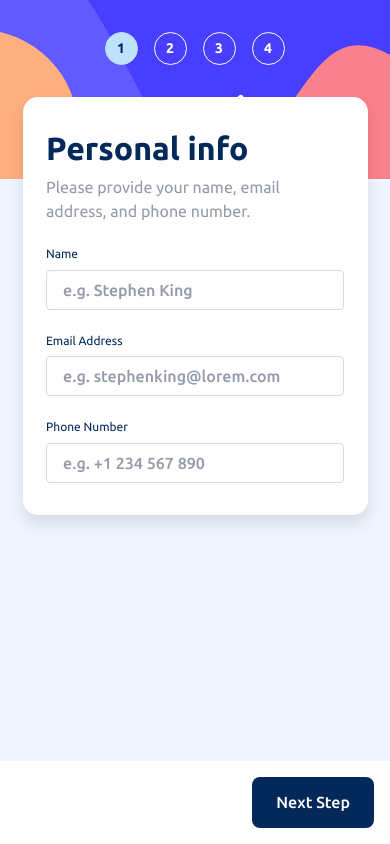
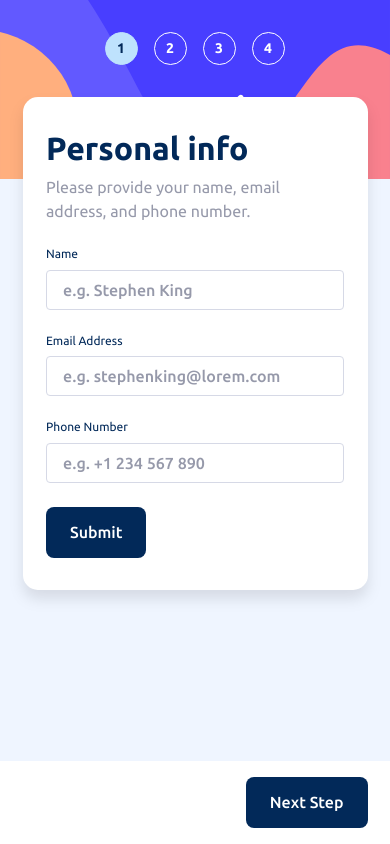
Before and after one commit to nikosetiawanp/multi-step-form, a React (Vite) app: page / in a window 390 px wide. Built offline with nearby package versions, Linux system fonts and the light colour scheme.

Commit message:
add select plan functionality

```diff
--- a/index.html
+++ b/index.html
@@ -6,7 +6,7 @@
     <meta name="viewport" content="width=device-width, initial-scale=1.0" />
     <title>Vite + React + TS</title>
   </head>
-  <body class="bg-blue-100 flex justify-center items-start md:items-center w-screen h-screen relative px-6">
+  <body class="bg-blue-100 flex justify-center items-start md:items-center w-screen h-screen relative px-2 md:px-6">
     <img class="w-screen md:hidden absolute -z-50" src="./src/assets/images/bg-sidebar-mobile.svg" alt="bg-sidebar-mobile">
     <div id="root"></div>
     <script type="module" src="/src/main.tsx"></script>
--- a/src/App.tsx
+++ b/src/App.tsx
@@ -1,13 +1,19 @@
+import "./App.css";
 import { useState } from "react";
-import "./App.css";
+import { useForm, type SubmitHandler } from "react-hook-form";
+
 import StepIndicator from "./components/StepIndicator";
 import ProgressSidebar from "./components/ProgressSidebar";
+import Navigation from "./components/Navigation";
+
+import PersonalInfoForm from "./components/PersonalInfoForm";
 import SelectPlan from "./components/SelectPlan";
-import Navigation from "./components/Navigation";
 import SelectAddons from "./components/SelectAddons";
-import PersonalInfoForm from "./components/PersonalInfoForm";
-import { useForm, type SubmitHandler } from "react-hook-form";
+import ThankYou from "./components/Thankyou";
+
 import type { PersonalInfo } from "./types/personalInfo";
+import type { Plan } from "./types/plan";
+import Summary from "./components/Summary";
 
 function App() {
   const {
@@ -16,9 +22,11 @@ function App() {
     watch,
     formState: { errors },
   } = useForm<PersonalInfo>();
-  const onSubmit: SubmitHandler<PersonalInfo> = (data) => console.log(data);
+  const submitPersonalInfo: SubmitHandler<PersonalInfo> = (data) =>
+    console.log(data);
+  const [currentStep, setCurrentStep] = useState(1);
 
-  const [currentStep, setCurrentStep] = useState(1);
+  const [selectedPlan, setSelectedPlan] = useState<Plan>();
   const [billingCycle, setBillingCycle] = useState<"monthly" | "yearly">(
     "monthly"
   );
@@ -31,34 +39,55 @@ function App() {
         {/* Section Contianer */}
         <div className="w-full flex flex-col items-center md:py-8">
           {currentStep == 1 ? (
-            <PersonalInfoForm register={register} errors={errors} />
+            <PersonalInfoForm
+              register={register}
+              errors={errors}
+              handleSubmit={handleSubmit}
+              currentStep={currentStep}
+              setCurrentStep={setCurrentStep}
+              submitPersonalInfo={submitPersonalInfo}
+            />
           ) : currentStep == 2 ? (
             <SelectPlan
               billingCycle={billingCycle}
               setBillingCycle={setBillingCycle}
+              selectedPlan={selectedPlan}
+              setSelectedPlan={setSelectedPlan}
             />
           ) : currentStep == 3 ? (
             <SelectAddons
               billingCycle={billingCycle}
               setBillingCycle={setBillingCycle}
             />
+          ) : currentStep == 4 ? (
+            <Summary
+              billingCycle={billingCycle}
+              setBillingCycle={setBillingCycle}
+            />
           ) : (
-            ""
+            <ThankYou />
           )}
 
           {/* Navigation tablet & desktop */}
+          {currentStep <= 4 && (
             <div className="hidden md:block mt-auto w-full md:max-w-[350px] lg:max-w-[450px]">
               <Navigation
                 currentStep={currentStep}
                 setCurrentStep={setCurrentStep}
               />
             </div>
+          )}
         </div>
       </div>
 
-      <div className="md:hidden flex items-center bg-white h-fit w-screen p-4 absolute bottom-0 left-0">
-        <Navigation currentStep={currentStep} setCurrentStep={setCurrentStep} />
+      {currentStep <= 4 && (
+        <div className="md:hidden flex items-center justify-center bg-white h-fit w-screen p-4 absolute bottom-0 left-0">
+          <Navigation
+            currentStep={currentStep}
+            setCurrentStep={setCurrentStep}
+          />
         </div>
+      )}
     </>
   );
 }
--- a/src/components/Navigation.tsx
+++ b/src/components/Navigation.tsx
@@ -3,7 +3,7 @@ export default function Navigation(props: {
   setCurrentStep: React.Dispatch<React.SetStateAction<number>>;
 }) {
   const next = () => {
-    if (props.currentStep >= 4) {
+    if (props.currentStep >= 5) {
       return;
     } else {
       props.setCurrentStep(props.currentStep + 1);
@@ -17,7 +17,7 @@ export default function Navigation(props: {
     }
   };
   return (
-    <div className="flex w-full justify-between items-center">
+    <div className="flex w-full justify-between items-center max-w-[345px] md:max-w-[450px]">
       {props.currentStep >= 2 ? (
         <button className="button-additional" onClick={() => previous()}>
           Go back
@@ -25,9 +25,15 @@ export default function Navigation(props: {
       ) : (
         ""
       )}
-      <button className="button-primary ml-auto" onClick={() => next()}>
-        Next Step
-      </button>
+      {props.currentStep == 4 ? (
+        <button className="button-secondary ml-auto" onClick={() => next()}>
+          Confirm
+        </button>
+      ) : (
+        <button className="button-primary ml-auto" onClick={() => next()}>
+          Next Step
+        </button>
+      )}
     </div>
   );
 }
--- a/src/components/PersonalInfoForm.tsx
+++ b/src/components/PersonalInfoForm.tsx
@@ -1,13 +1,21 @@
-import type { FieldErrors, UseFormRegister } from "react-hook-form";
+import type {
+  FieldErrors,
+  SubmitHandler,
+  UseFormHandleSubmit,
+  UseFormRegister,
+} from "react-hook-form";
 import StepHeader from "./StepHeader";
 import type { PersonalInfo } from "../types/personalInfo";
 
 export default function PersonalInfoForm(props: {
   register: UseFormRegister<PersonalInfo>;
   errors: FieldErrors<PersonalInfo>;
+  handleSubmit: UseFormHandleSubmit<PersonalInfo, PersonalInfo>;
+  currentStep: number;
+  setCurrentStep: React.Dispatch<React.SetStateAction<number>>;
+  submitPersonalInfo: SubmitHandler<PersonalInfo>;
 }) {
   return (
-    <>
     <form action="">
       <div className="flex flex-col gap-6 w-full md:max-w-[350px] lg:max-w-[450px]">
         <StepHeader
@@ -64,8 +72,9 @@ export default function PersonalInfoForm(props: {
             className="h-[40px] md:h-[48px] px-4 py-2 rounded-sm md:rounded-lg border text-preset-4 font-medium md:text-preset-3-medium text-blue-950 border-purple-200 hover:cursor-pointer hover:border-purple-600 active:border-purple-600 placeholder:text-preset-3-regular placeholder:text-grey-500"
           />
         </div>
+
+        <button className="button-primary">Submit</button>
       </div>
     </form>
-    </>
   );
 }
--- a/src/components/ProgressSidebar.tsx
+++ b/src/components/ProgressSidebar.tsx
@@ -14,7 +14,7 @@ export default function ProgressSidebar(props: { currentStep: number }) {
         />
         <div className="flex flex-col gap-8 z-10 px-6 py-10 absolute w-full">
           {steps.map((step: Step) => (
-            <div className="flex gap-4 items-center">
+            <div key={step.number} className="flex gap-4 items-center">
               <StepNumber
                 number={step.number}
                 currentStep={props.currentStep}
--- a/src/components/SelectPlan.tsx
+++ b/src/components/SelectPlan.tsx
@@ -1,8 +1,11 @@
 import { plans } from "../data/plans";
+import type { Plan } from "../types/plan";
 
 export default function SelectPlan(props: {
   billingCycle: "monthly" | "yearly";
   setBillingCycle: React.Dispatch<React.SetStateAction<"monthly" | "yearly">>;
+  selectedPlan: Plan | undefined;
+  setSelectedPlan: React.Dispatch<React.SetStateAction<Plan | undefined>>;
 }) {
   const toggleBillingCycle = () => {
     if (props.billingCycle == "monthly") {
@@ -25,7 +28,8 @@ export default function SelectPlan(props: {
           // Card
           <div
             key={index}
-            className="flex lg:flex-col justify-start items-center lg:items-start lg:justify-between p-4 gap-2 h-[80px] lg:h-[160px] w-full lg:max-w-[140px] border border-purple-200 rounded-lg hover:cursor-pointer hover:bg-blue-50 hover:border-purple-600"
+            className={`${props.selectedPlan?.id == plan.id ? "bg-blue-50 border-purple-600" : "bg-white border-purple-200"} flex lg:flex-col justify-start items-center lg:items-start lg:justify-between p-4 gap-2 h-[80px] lg:h-[160px] w-full lg:max-w-[140px] border rounded-lg hover:cursor-pointer hover:bg-blue-50 hover:border-purple-600`}
+            onClick={() => props.setSelectedPlan(plan)}
           >
             <img
               className="w-[40px] h-[40px]"
--- a/src/components/StepNumber.tsx
+++ b/src/components/StepNumber.tsx
@@ -2,7 +2,9 @@ export default function StepNumber(props: {
   number: number;
   currentStep: number;
 }) {
-  const active = props.currentStep == props.number;
+  const active =
+    props.number == props.currentStep ||
+    (props.number >= 4 && props.currentStep >= 4);
   return (
     <div
       className={`${active ? "border-blue-200 bg-blue-200" : "border-white bg-none"} rounded-full border w-[33px] h-[33px] flex justify-center items-center`}
--- /dev/null
+++ b/src/components/Summary.tsx
@@ -0,0 +1,54 @@
+import StepHeader from "./StepHeader";
+
+export default function Summary(props: {
+  billingCycle: "monthly" | "yearly";
+  setBillingCycle: React.Dispatch<React.SetStateAction<"monthly" | "yearly">>;
+}) {
+  return (
+    <div className="flex flex-col gap-6 w-full md:max-w-[350px] lg:max-w-[450px]">
+      <StepHeader
+        title="Finishing up"
+        description="Double-check everything looks OK before confirming."
+      />
+      <div className="flex flex-col gap-8">
+        {/* Table */}
+        <div className="flex flex-col bg-blue-50 gap-4 px-6 py-4 rounded-lg">
+          {/* Header */}
+          <div className="flex justify-between items-center">
+            <div className="flex flex-col items-start gap-0 md:gap-2">
+              <span className="text-preset-3-medium text-blue-950">
+                Arcade{" "}
+                {props.billingCycle == "monthly" ? "(Monthly)" : "(Yearly)"}
+              </span>
+              <button className="text-preset-4-regular text-grey-500 hover:text-purple-600 hover:cursor-pointer">
+                Change
+              </button>
+            </div>
+            <span className="text-preset-3-regular font-bold text-blue-950">
+              $9 {props.billingCycle == "monthly" ? "/mo" : "/yr"}
+            </span>
+          </div>
+          <hr className="h-0.25 border-grey-500/20" />
+          {/* Addons */}
+          <div className="flex justify-between">
+            <span className="text-preset-4-regular text-grey-500">
+              Online service
+            </span>
+            <span className="text-preset-4-regular text-blue-950">
+              +$1{props.billingCycle == "monthly" ? "/mo" : "/yr"}
+            </span>
+          </div>
+        </div>
+        {/* Totals */}
+        <div className="flex justify-between items-center px-4">
+          <span className="text-preset-4-regular text-grey-500">
+            Total (per month)
+          </span>
+          <span className="text-preset-3-regular font-bold text-purple-600">
+            +$12 {props.billingCycle == "monthly" ? "/mo" : "/yr"}
+          </span>
+        </div>
+      </div>
+    </div>
+  );
+}
--- /dev/null
+++ b/src/components/Thankyou.tsx
@@ -0,0 +1,17 @@
+import IconThankYou from "../assets/images/icon-thank-you.svg";
+
+export default function ThankYou() {
+  return (
+    <div className="flex flex-col items-center justify-center h-full w-full md:max-w-[350px] lg:max-w-[450px] py-20">
+      <img src={IconThankYou} alt="icon-thank-you" />
+      <span className="text-preset-1 text-blue-950 text-center">
+        Thank you!
+      </span>
+      <p className="text-preset-3-regular text-grey-500 text-center">
+        Thanks for confirming your subscription! We hope you have fun using our
+        platform. If you ever need support, please feel free to email us at
+        support@loremgaming.com.
+      </p>
+    </div>
+  );
+}
```
Lines whose indentation alone changed are shown as unchanged.
